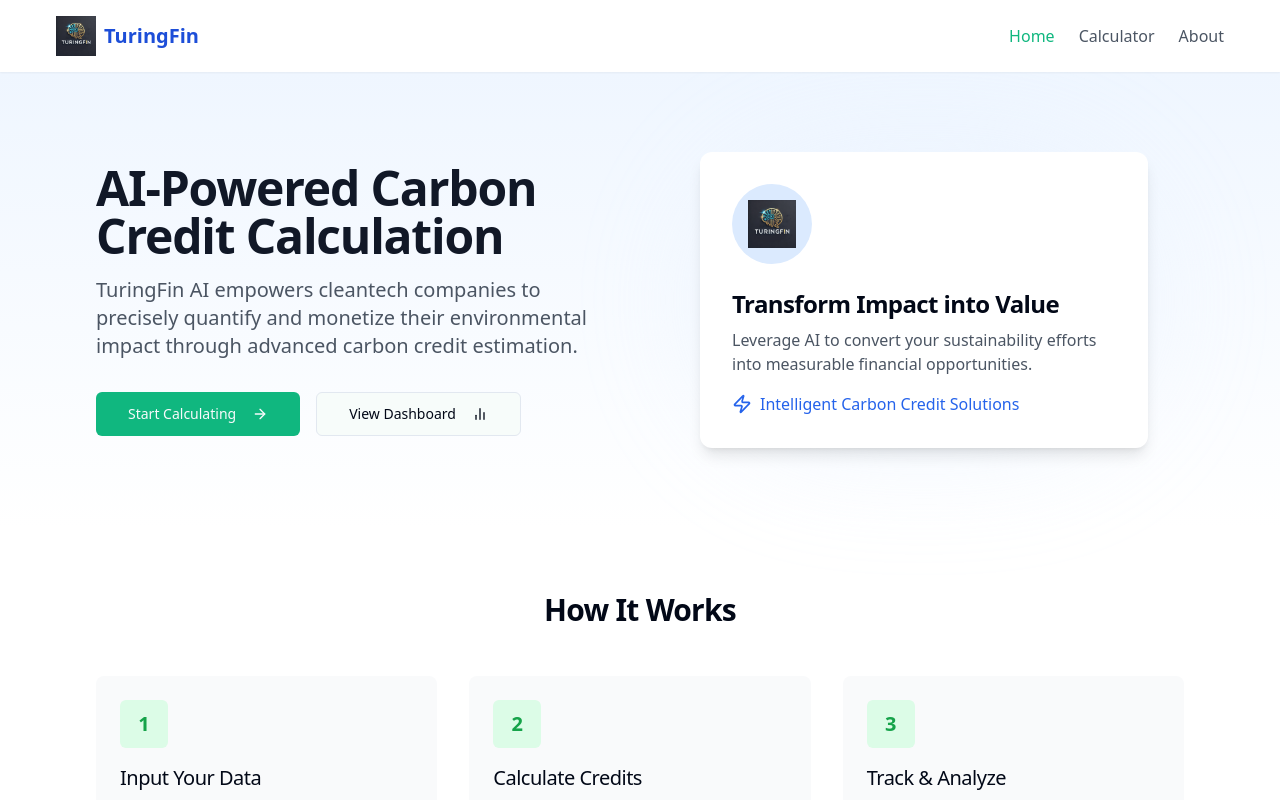
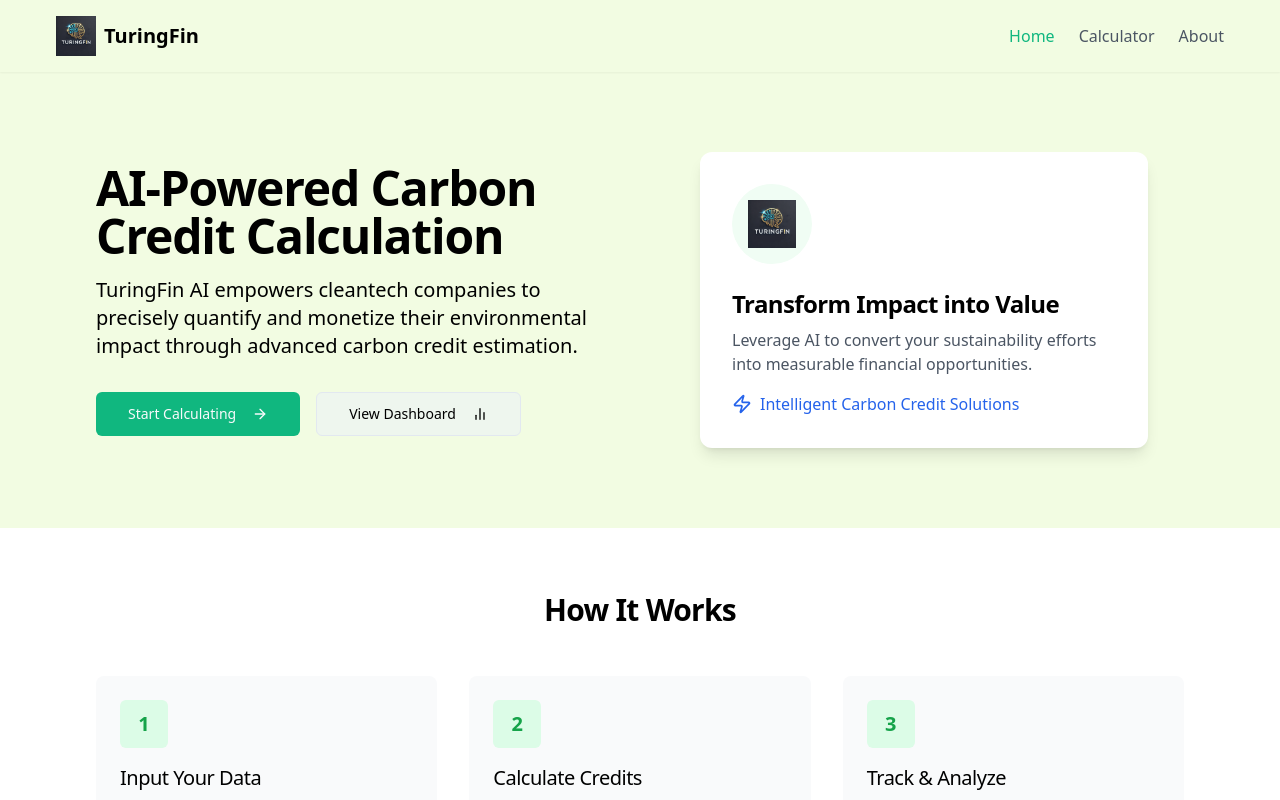
Before and after one commit to Kiekulkunya/TECH103-TuringFin-AI-Carbon-Credit-Cal-Engine-by-Lovable, a React (Vite) app: page / in a window 1280 px wide. Shown: the top 800 px of the page. Built offline with nearby package versions, Linux system fonts and the light colour scheme.

Commit message:
Fix: Adjust color scheme and logo
Adjust the application's color scheme to green background with black and white fonts.
Also, modify the logo to remove the black color.

```diff
--- a/src/components/NavBar.tsx
+++ b/src/components/NavBar.tsx
@@ -1,4 +1,3 @@
-
 import { useState } from "react";
 import { Link, useLocation } from "react-router-dom";
 import { Button } from "@/components/ui/button";
@@ -19,15 +18,15 @@ const NavBar = () => {
   };
 
   return (
-    <nav className="bg-white shadow-sm py-4 px-6 sticky top-0 z-50">
+    <nav className="bg-[#F2FCE2] shadow-sm py-4 px-6 sticky top-0 z-50">
       <div className="container mx-auto flex justify-between items-center">
         <Link to="/" className="flex items-center space-x-2">
           <img
             src="/lovable-uploads/6bc84c3b-71f6-4c55-9807-1566a1ae2ddd.png"
             alt="TuringFin Logo"
-            className="h-10 w-10"
+            className="h-10 w-10 object-contain"
           />
-          <span className="text-blue-700 font-bold text-xl">TuringFin</span>
+          <span className="text-black font-bold text-xl">TuringFin</span>
         </Link>
 
         {/* Desktop Navigation */}
--- a/src/index.css
+++ b/src/index.css
@@ -1,12 +1,11 @@
-
 @tailwind base;
 @tailwind components;
 @tailwind utilities;
 
 @layer base {
   :root {
-    --background: 150 50% 98%;
-    --foreground: 222.2 84% 4.9%;
+    --background: 120 30% 95%;
+    --foreground: 0 0% 0%;
 
     --card: 0 0% 100%;
     --card-foreground: 222.2 84% 4.9%;
@@ -46,8 +45,8 @@
   }
 
   .dark {
-    --background: 222.2 84% 4.9%;
-    --foreground: 210 40% 98%;
+    --background: 120 30% 95%;
+    --foreground: 0 0% 0%;
 
     --card: 222.2 84% 4.9%;
     --card-foreground: 210 40% 98%;
@@ -91,7 +90,7 @@
   }
 
   body {
-    @apply bg-background text-foreground;
+    @apply bg-background text-black;
     font-feature-settings: "rlig" 1, "calt" 1;
   }
 
--- a/src/pages/Index.tsx
+++ b/src/pages/Index.tsx
@@ -1,4 +1,3 @@
-
 import { Link } from "react-router-dom";
 import { Button } from "@/components/ui/button";
 import NavBar from "@/components/NavBar";
@@ -7,19 +6,19 @@ import { ArrowRight, BarChart2, Leaf, Zap } from "lucide-react";
 
 const Index = () => {
   return (
-    <div className="flex flex-col min-h-screen">
+    <div className="flex flex-col min-h-screen bg-[#F2FCE2]">
       <NavBar />
 
       <main className="flex-grow">
         {/* Hero Section */}
-        <section className="bg-gradient-to-b from-blue-50 to-white py-20 px-6">
+        <section className="bg-[#F2FCE2] py-20 px-6">
           <div className="container mx-auto max-w-6xl">
             <div className="grid grid-cols-1 md:grid-cols-2 gap-12 items-center">
               <div>
-                <h1 className="text-4xl md:text-5xl font-bold text-gray-900 mb-4">
+                <h1 className="text-4xl md:text-5xl font-bold text-black mb-4">
                   AI-Powered Carbon Credit Calculation
                 </h1>
-                <p className="text-xl text-gray-600 mb-8">
+                <p className="text-xl text-black mb-8">
                   TuringFin AI empowers cleantech companies to precisely quantify and monetize
                   their environmental impact through advanced carbon credit estimation.
                 </p>
@@ -38,13 +37,12 @@ const Index = () => {
               </div>
               <div className="hidden md:flex justify-center">
                 <div className="relative w-full max-w-md">
-                  <div className="absolute inset-0 bg-blue-100 rounded-full blur-3xl opacity-30"></div>
                   <div className="relative bg-white p-8 rounded-xl shadow-lg">
-                    <div className="flex items-center justify-center w-20 h-20 bg-blue-100 rounded-full mb-6">
+                    <div className="flex items-center justify-center w-20 h-20 bg-green-50 rounded-full mb-6">
                       <img
                         src="/lovable-uploads/6bc84c3b-71f6-4c55-9807-1566a1ae2ddd.png"
                         alt="TuringFin Logo"
-                        className="h-12 w-12"
+                        className="h-12 w-12 object-contain"
                       />
                     </div>
                     <h3 className="text-2xl font-semibold mb-2">Transform Impact into Value</h3>
```
